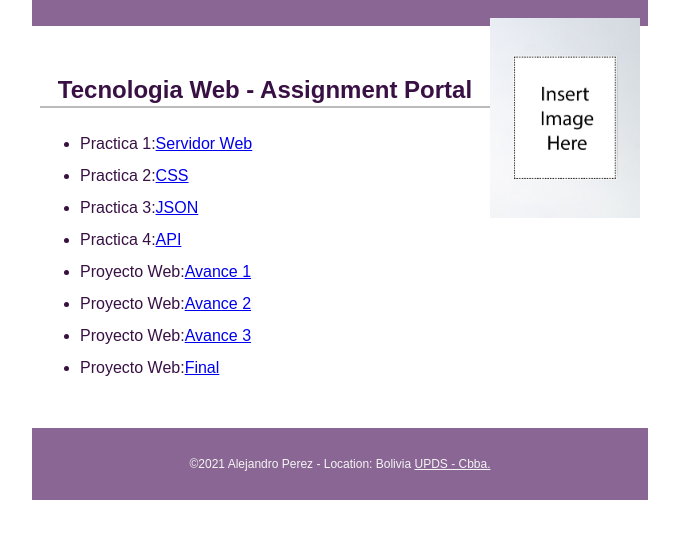
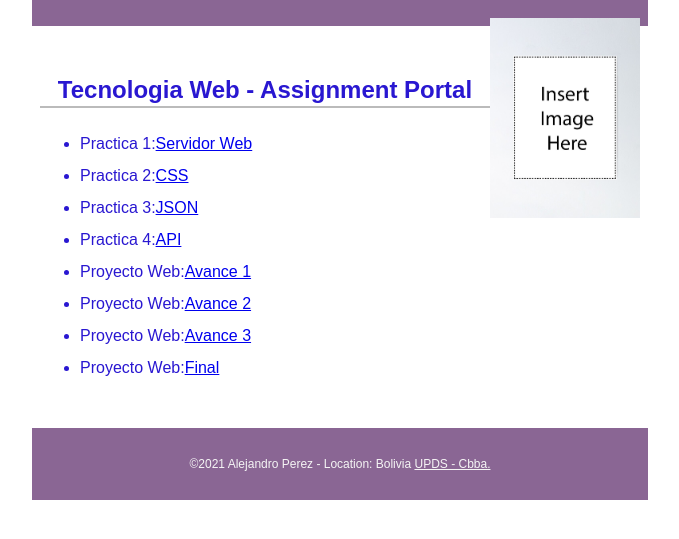
Before and after one commit to Aperez99/TecnowebPrac1, a plain HTML site: page index.html in a window 1280 px wide. Shown: the part 117-656 px from the top of the page, without its empty margins (300-979 px from the left). Drawn offline with Linux system fonts and the light colour scheme.

Commit message:
segundoupdate

```diff
--- a/css/main.css
+++ b/css/main.css
@@ -8,7 +8,7 @@ body {
     font-size: 16px;
     line-height: 32px;
     font-family:Ubuntu,sans-serif;
-    color:#381043;
+    color:#2917d1;
 }
 
 h1 {
```
